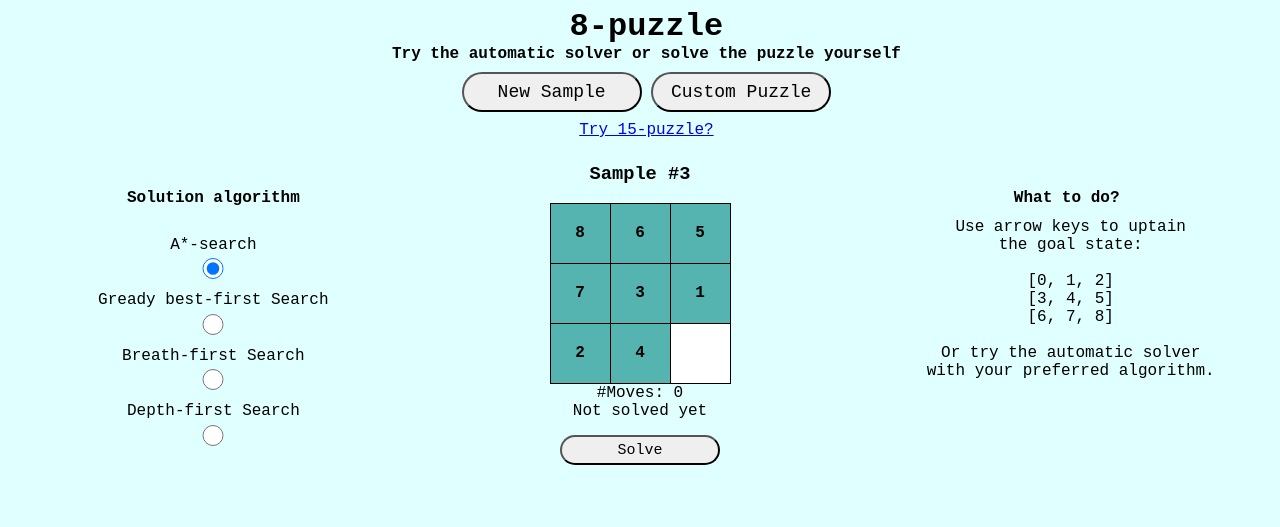
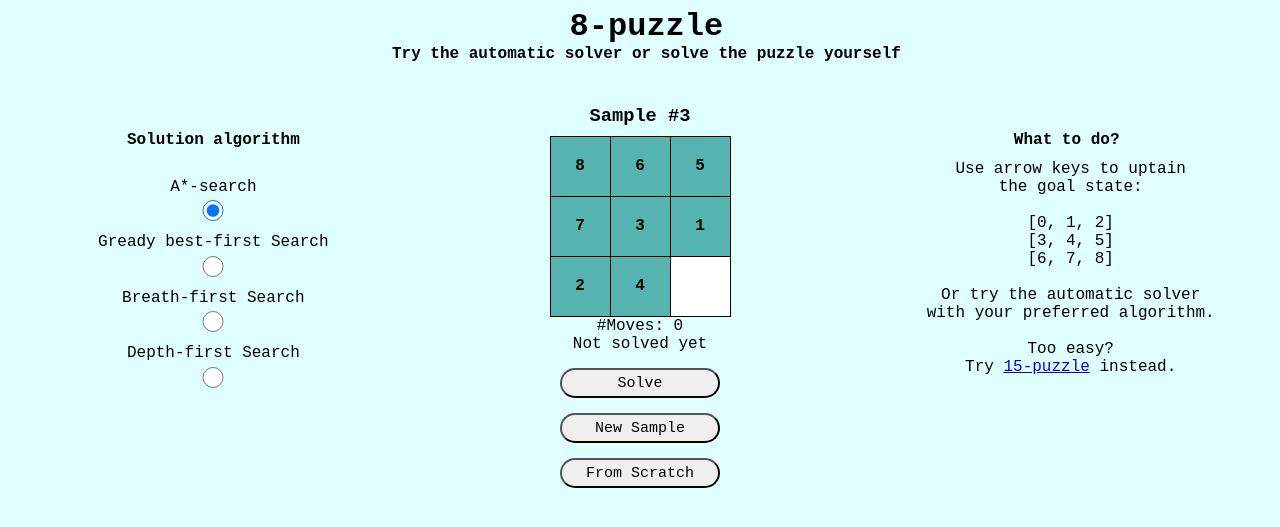
Before and after one commit to KristianMSchmidt/Flask-8-puzzle, a Flask app: page / in a window 1280 px wide. Shown: the top 527 px of the page. Run offline with Flask 2, Linux system fonts and the light colour scheme.

Commit message:
improved ui

```diff
--- a/app.py
+++ b/app.py
@@ -88,6 +88,8 @@ def index():
             else:
                 data["solve_or_reset_btn_value"] = "Solve"
             data["show_solution_details"] = False
+            if data["puzzle_type"] == "custom":
+                data["original_puzzle"] = data["puzzle"]
         except:
             pass   # Move is off grid
 
@@ -120,10 +122,11 @@ def index():
 
     elif action == 'reset':
         data["solution_computed"] = False
-        data["move_count"] = 0
         data["solve_or_reset_btn_value"] = "Solve"
         data["show_solution_details"] = False
         data["puzzle"] = data["original_puzzle"]
+        if data["puzzle_type"] == "sample":
+            data["move_count"] = 0
 
     return render_template("index.html", data = data)
 
--- a/python/puzzle_collection.py
+++ b/python/puzzle_collection.py
@@ -60,10 +60,10 @@ fifteen_puzzles = [
     [12, 13, 15, 0]
 ],
 [
-    [1, 2, 10, 6],
-    [4, 5, 14, 3],
-    [8, 9, 15, 7],
-    [12, 13, 11, 0]
+    [1, 2, 14, 10],
+    [4, 5, 0, 6],
+    [8, 9, 15, 3],
+    [12, 13, 11, 7]
 ],
 [
     [15, 11, 8, 12],
--- a/static/css/main.css
+++ b/static/css/main.css
@@ -73,6 +73,10 @@ html {
   width: 160px;
   border-radius: 60px;
   font-size: 15px;
+}
+
+.vertical-flex-container h3 {
+  margin-bottom: 0.5em;
 }
 
 .vertical-flex-container input:focus {
--- a/static/css/main.scss
+++ b/static/css/main.scss
@@ -68,6 +68,9 @@ html {
     border-radius: 60px;
     font-size: 15px;
   }
+  h3 {
+    margin-bottom: 0.5em;
+  }
   input:focus {
     /*outline: 3px dashed $tile_color;*/
     outline: none;
@@ -81,7 +84,6 @@ html {
       margin-left: 1em;
       margin-right: 0.5em;
     }
-
     input {
       width: 200px; /*button*/
     }
--- a/static/js/eventlisteners.js
+++ b/static/js/eventlisteners.js
@@ -28,6 +28,7 @@ function set_global_eventlisteners(){
             js_data["puzzle_dim"] = 3;
             js_data["search_type"] = "ast_alt";
         }
+        js_data['puzzle_type'] = "sample"
         js_data['requested_action'] = "new_sample"
         submit();
     })
@@ -40,8 +41,9 @@ function set_global_eventlisteners(){
 
     document.getElementById("solve_reset_btn").addEventListener('click', event => {
         if(js_data["solve_or_reset_btn_value"] == "Solve"){
+
             if (js_data["puzzle_dim"] == 4 && js_data["search_type"]=="ast_alt"){
-                alert("It might take several minutes to solve complicated 15-puzzles with A*-seach. However, if you have patience, you might find a solution with fewer moves than the one found with Gready best-first search")
+                alert("It might take several minutes to solve complicated 15-puzzles by A*-search.\r\n\r\nHowever, if you have patience, you might find a solution with fewer moves than the one found with Gready best-first search")
             }
             document.getElementById("status").innerHTML = "Searching...";
             document.getElementById("solve_reset_btn").disabled = true;
@@ -58,8 +60,6 @@ function set_global_eventlisteners(){
             js_data["search_type"] = js_data["all_search_types"][i];
         })
     }
-
-
 
     //Disable default window scrolling on arrow-keys
     window.addEventListener("keydown", function(e) {
--- a/static/js/main.js
+++ b/static/js/main.js
@@ -12,7 +12,7 @@ set_global_eventlisteners();
 // Set the checked radio-button (defaults to A*-search)
 document.getElementById(js_data["search_type"]).checked = true;
 
-// Show solution method in a nice readable way
+// Show solution method in a nice, readable way
 if(js_data["show_solution_details"]){
     method_info = js_data["search_names"][js_data["search_type"]];
     document.getElementById("solution-method").innerHTML = method_info;
@@ -24,14 +24,14 @@ if(width < 950){
     if(js_data["requested_action"] == "human_move"){
         window.location = "#board"
     }
-    if(js_data["requested_action"] == "help"){
-        window.location = "#help-area"
-    }
 }
 
-// If solution to computer puzzle has just been computed, show animation:
+// If solution to computer puzzle has just been computed, do the following:
 if(js_data['requested_action'] == 'solve_puzzle'){
+    // Show animation on screen
     document.getElementById("status").innerHTML = "Showing solution..."
     show_solution_step(move_num = 0, time_delay=200 )
+    // Set puzzle equal to original puzzle to make reset possible
     js_data["puzzle"]=js_data["original_puzzle"]
+   // js_data["move_count"]=0;
 }
--- a/templates/index.html
+++ b/templates/index.html
@@ -8,17 +8,12 @@
     {% else %}
         <h1>15-puzzle</h1>
     {% endif %}
+    {% if data["puzzle_type"] == "sample" %}
         <h4>Try the automatic solver or solve the puzzle yourself</h4>
-    <input type="button" id="new_sample_btn" value="New Sample">
-    <input type="button" id="make_custom_btn" value="Custom Puzzle">
+    {% else %}
+        <h4>Create a puzzle to solve with the automatic solver</h4>
+    {% endif %}
     <br>
-    <a id="change_puzzle_dim_link" href="#">
-        {% if data["puzzle_dim"] == 3 %}
-            Try 15-puzzle?
-        {% else %}
-            Back to 8-puzzle
-        {% endif %}
-    </a>
 </div>
 
 <div class="horizontal-flex-container">
@@ -32,7 +27,6 @@
     </div>
     <div class="vertical-flex-container game-area">
         <h3 id="title">{{data["puzzle_title"]}}</h3>
-        <p>&nbsp;</p>
         <div class="board dim{{data["puzzle_dim"]}}" id="board">
             {% for i in range(data["puzzle_dim"]) %}
                 {% for j in range(data["puzzle_dim"]) %}
@@ -49,6 +43,9 @@
             {% endif %}
         </p>
         <input type="button" id="solve_reset_btn" value="{{data["solve_or_reset_btn_value"]}}">
+        <input type="button" id="new_sample_btn" value="New Sample">
+        <input type="button" id="make_custom_btn" value="From Scratch">
+
     </div>
     {% if data["show_solution_details"] %}
         <div class="vertical-flex-container info">
@@ -64,6 +61,14 @@
             <p>Max search depth: {{data["max_search_depth"]}}</p>
             <p>Max Ram Usage: {{data["max_ram_usage"]}}MB</p>
             <p>#Expanded nodes: {{data["num_expanded_nodes"]}}</p>
+            {% if data["puzzle_dim"] == 3 %}
+                <br>
+                <p>Too easy?</p>
+                <p>Try <a id="change_puzzle_dim_link" href="#">15-puzzle</a> instead.</p>
+            {% else %}
+                <p>Too difficult?</p>
+                <p>Try <a id="change_puzzle_dim_link" href="#">8-puzzle</a> instead.</p>
+            {% endif %}
         </div>
     {% else %}
         <div class="vertical-flex-container info" id="help-area">
@@ -72,19 +77,33 @@
                 <p>Use arrow keys to uptain </p>
                 <p>the goal state: </p>
                 <br>
-            <p> [0, 1, 2] </p>
-            <p> [3, 4, 5] </p>
-            <p> [6, 7, 8] </p>
+                {% if data["puzzle_dim"] == 3 %}
+                    <p>[0, 1, 2]</p>
+                    <p>[3, 4, 5]</p>
+                    <p>[6, 7, 8]</p>
+                {% else %}
+                    <p>[&nbsp0,&nbsp&nbsp1,&nbsp&nbsp2,&nbsp&nbsp3]</p>
+                    <p>[&nbsp4,&nbsp&nbsp5,&nbsp&nbsp6,&nbsp&nbsp7]</p>
+                    <p>[&nbsp8,&nbsp&nbsp9,&nbsp10,&nbsp11]</p>
+                    <p>[12, 13, 14, 15]</p>
+                {% endif %}
                 <br>
                 <p> Or try the automatic solver</p>
                 <p> with your preferred algorithm.</p>
             {% else %}
-            <p>Create a puzzle yourself by</p>
-            <p>messing up the solved puzzle</p>
-            <p>(use arrow keys).</p>
+                <p>Create a puzzle yourself</p>
+                <p>by using arrow keys.</p>
                 <br>
                 <p>Solve it with your</p>
                 <p>preferred algorithm.</p>
+            {% endif %}
+            <br>
+            {% if data["puzzle_dim"] == 3 %}
+                <p>Too easy?</p>
+                <p>Try <a id="change_puzzle_dim_link" href="#">15-puzzle</a> instead.</p>
+            {% else %}
+                <p>Too difficult?</p>
+                <p>Try <a id="change_puzzle_dim_link" href="#">8-puzzle</a> instead.</p>
             {% endif %}
         </div>
     {% endif %}
```
Also changed, not shown: 1 other file. Lines whose indentation alone changed are shown as unchanged.
